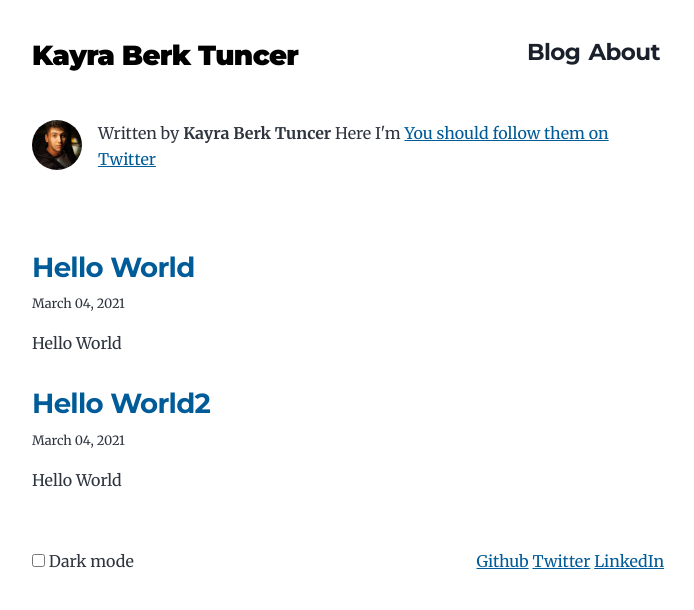
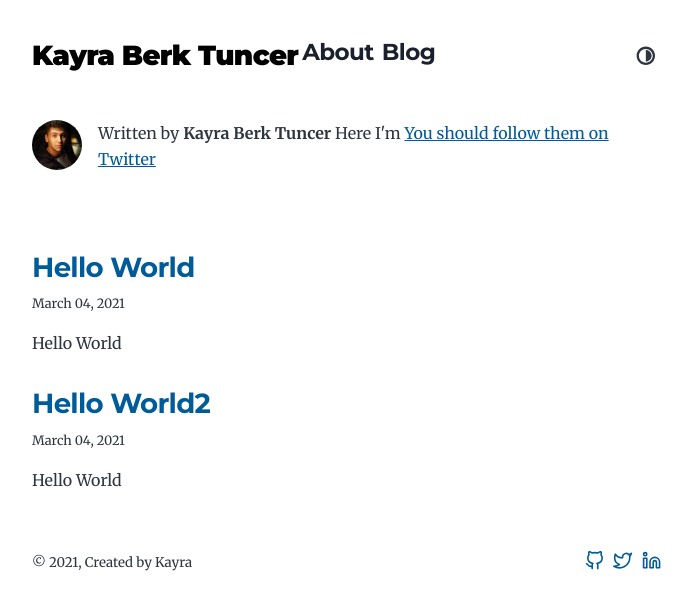
Before and after one commit to yusufakcekoce/yusufakcekoce.github.io, a Gatsby site: page / in a window 1280 px wide. Shown: the whole page, without its empty margins (292-986 px from the left). Built offline with nearby package versions, Linux system fonts and the light colour scheme; Gatsby itself is replaced by a stand-in of ours.

Commit message:
edited dark theme

```diff
--- a/package.json
+++ b/package.json
@@ -30,6 +30,7 @@
     "react": "^17.0.1",
     "react-dom": "^17.0.1",
     "react-helmet": "^6.1.0",
+    "react-icons": "^4.2.0",
     "typeface-merriweather": "0.0.72",
     "typeface-montserrat": "0.0.75"
   },
--- a/src/components/footer.js
+++ b/src/components/footer.js
@@ -1,28 +1,21 @@
 import React from 'react'
-import { ThemeToggler } from 'gatsby-plugin-dark-mode'
+import { FiGithub, FiTwitter, FiLinkedin } from 'react-icons/fi'
 
 const Footer = () => {
 
     return (
         <footer>
-            <ThemeToggler>
-                {({ theme, toggleTheme }) => (
-                    <label style={{ float: 'left' }}>
-                        <input
-                            type="checkbox"
-                            onChange={e => toggleTheme(e.target.checked ? 'dark' : 'light')}
-                            checked={theme === 'dark'}
-                        />{' '}
-                        Dark mode
-                    </label>
-                )}
-            </ThemeToggler>
-            <div className="social-links" style={{ float: 'right' }}>
-                <a href="https://github.com/kayraberktuncer">Github</a>
+            <div className="copyright">
+                © {new Date().getFullYear()}, Created by
                 {` `}
-                <a href="https://twitter.com/home">Twitter</a>
+                Kayra
+            </div>
+            <div className="icons">
+                <a href="https://github.com/kayraberktuncer" target="blank"><FiGithub>GitHub</FiGithub></a>
                 {` `}
-                <a href="https://www.linkedin.com/in/kayraberktuncer/">LinkedIn</a>
+                <a href="https://twitter.com/home" target="blank"><FiTwitter>Twitter</FiTwitter></a>
+                {` `}
+                <a href="https://www.linkedin.com/in/kayraberktuncer/" target="blank"><FiLinkedin>LinkedIn</FiLinkedin></a>
             </div>
         </footer>
     )
--- a/src/components/layout.js
+++ b/src/components/layout.js
@@ -1,6 +1,9 @@
 import * as React from "react"
 import { Link } from "gatsby"
 import Footer from "./footer"
+
+import { ThemeToggler } from 'gatsby-plugin-dark-mode'
+import { TiAdjustContrast } from 'react-icons/ti'
 
 const Layout = ({ location, title, children }) => {
   const rootPath = `${__PATH_PREFIX__}/`
@@ -13,6 +16,15 @@ const Layout = ({ location, title, children }) => {
         <h1 className="main-heading">
           <Link to="/">{title}</Link>
         </h1>
+        <ThemeToggler>
+          {({ theme, toggleTheme }) => (
+            <div className="dark-button">
+              <TiAdjustContrast
+                onClick={() => theme === 'dark' ? toggleTheme('light') : toggleTheme('dark')}
+              />
+            </div>
+          )}
+        </ThemeToggler>
         <h3 className="sub-heading">
           <Link to={`/about/`}>About</Link>
         </h3>
@@ -27,6 +39,15 @@ const Layout = ({ location, title, children }) => {
         <Link className="header-link-home" to="/">
           {title}
         </Link>
+        <ThemeToggler>
+          {({ theme, toggleTheme }) => (
+            <div className="dark-button">
+              <TiAdjustContrast
+                onClick={() => theme === 'dark' ? toggleTheme('light') : toggleTheme('dark')}
+              />
+            </div>
+          )}
+        </ThemeToggler>
         <Link to={`/about/`} className="header-link-item">About</Link>
         <Link to={`/blog/`} className="header-link-item">Blog</Link>
       </div>
--- a/src/style.css
+++ b/src/style.css
@@ -95,10 +95,7 @@ body.dark {
 
 footer {
   padding: var(--spacing-6) var(--spacing-0);
-}
-
-.social-links {
-  float: right;
+  font-size: var(--fontSize-0);
 }
 
 hr {
@@ -276,8 +273,28 @@ a:focus {
 
 .sub-heading {
   font-size: var(--fontSize-3);
+  float: left;
+  margin: 0 4px;
+}
+
+.dark-button {
+  font-size: var(--fontSize-4);
   float: right;
   margin: 0 4px;
+}
+
+.copyright {
+  float: left;
+  padding-top: var(--spacing-1);
+}
+
+.icons {
+  float: right;
+}
+
+.icons a {
+  font-size: var(--fontSize-2);
+  margin: 0 3px;
 }
 
 .post-list-item {
```
Also changed, not shown: 1 other file.
